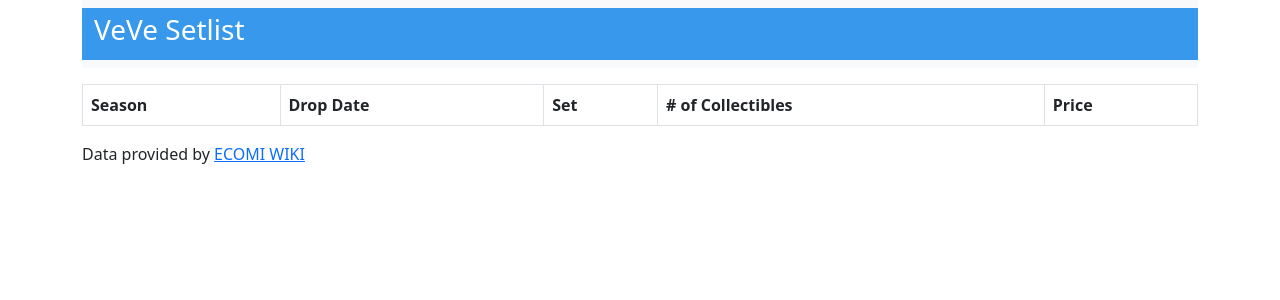
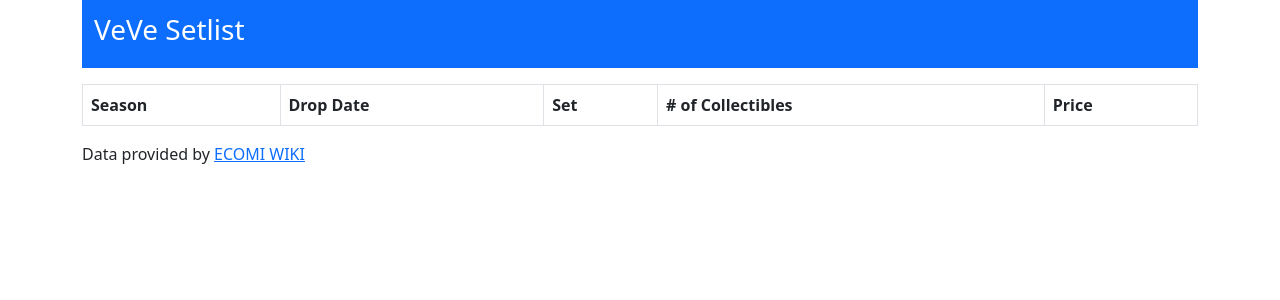
Before and after one commit to cglrsln/veve-sets, a React (Create React App) app: page / in a window 1280 px wide. Shown: the top 300 px of the page. Built offline with nearby package versions, Linux system fonts and the light colour scheme; no server answers.

Commit message:
use proper bootstrap styles for navbar

```diff
--- a/src/App.js
+++ b/src/App.js
@@ -10,10 +10,10 @@
 function App() {
   return (
     <Container>
-      <Navbar bg="light" className="mb-3">
-        <Container style={{ 'background-color': '#3898EC' }}>
+      <Navbar className="navbar-dark bg-primary mb-3">
+        <Container>
           <Navbar.Brand href="#home">
-            <h3 style={{ 'color': 'white' }}>VeVe Setlist</h3>
+            <h3>VeVe Setlist</h3>
           </Navbar.Brand>
         </Container>
       </Navbar>
```
